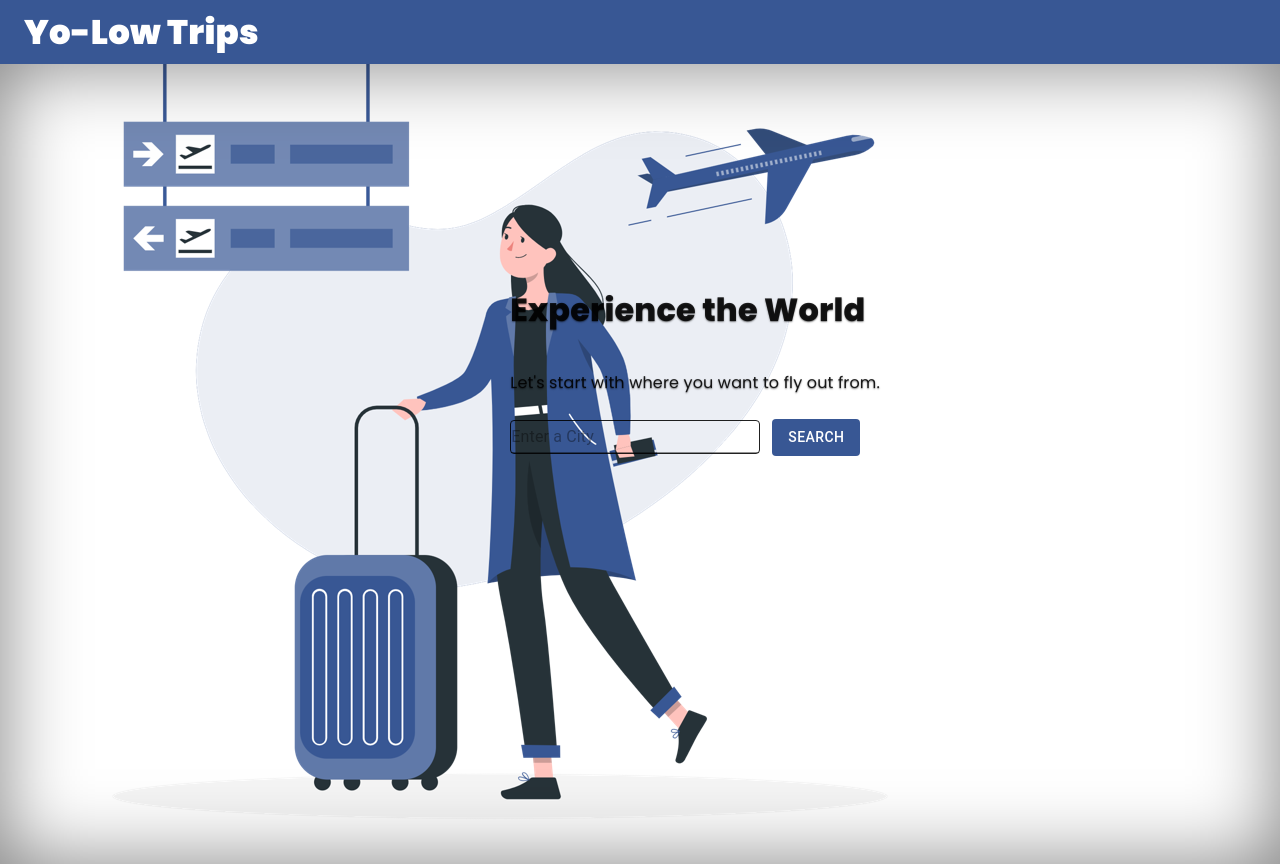
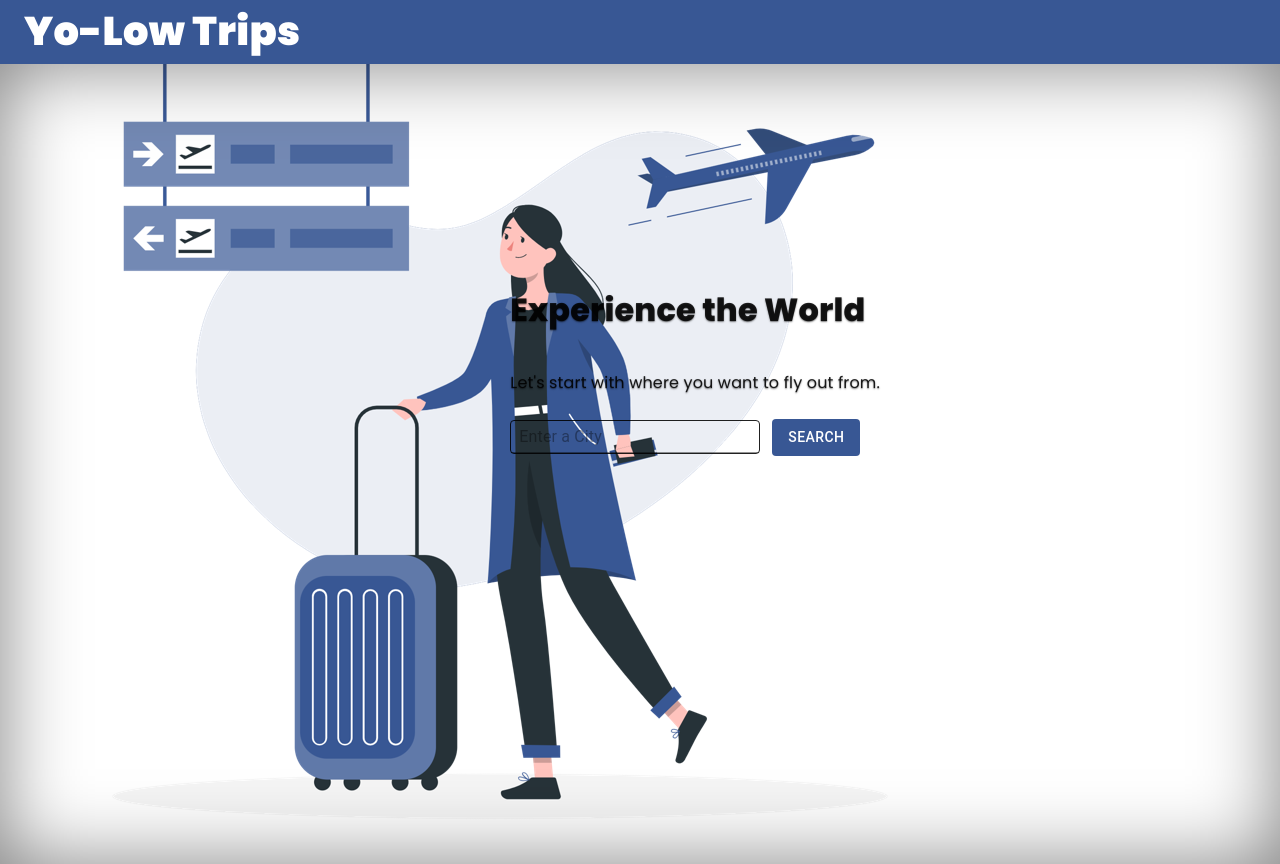
Before and after one commit to Charlesdigital/Yo-Low-Trips, a React (Create React App) app in the folder frontend/: page /search in a window 1280 px wide. Built offline with nearby package versions, Linux system fonts and the light colour scheme.

Commit message:
fix bugs and small design bugs

```diff
--- a/frontend/src/components/Flights.css
+++ b/frontend/src/components/Flights.css
@@ -30,7 +30,7 @@
 .textHeading {
     display: flex;
     justify-content: center;
-    width: 800px;
+    width: 100%;
     background-color: #385794;
     font-size: 24px;
     color: white;
--- a/frontend/src/components/Flights.jsx
+++ b/frontend/src/components/Flights.jsx
@@ -223,7 +223,7 @@ export default function Flights(props) {
               <Grid item xs={12} sm={6} md={3} key={index} height="100%" alignItems="stretch">
                 <Card  sx={{height:"400px"}}>
                   <CardContent className="cards">
-                    <Typography gutterBottom variant="h5">
+                    <Typography gutterBottom variant="h5" sx={{ minHeight: '71px' }}>
                       <span className="pop">{airportNamesLookup[flight.destination] ? `${airportNamesLookup[flight.destination]} - ${flight.destination}` : flight.destination}</span>
                       <Divider />
                     </Typography>
@@ -242,11 +242,6 @@ export default function Flights(props) {
                   </CardContent>
 
                   <CardContent className="cards">
-                    <Button
-                      size="small"
-                      color="primary"
-                      onClick={() => handleAdd(flight)}
-                    />
                     {flight.favourited === false ? (
                       <Button
                         size="small"
--- a/frontend/src/components/InputCity.jsx
+++ b/frontend/src/components/InputCity.jsx
@@ -58,7 +58,7 @@ export default function InputCity(props) {
               onChange={(event)=> {
                 setCity(event.target.value);
               }}
-              sx={{ border: 1, borderRadius: 1, width: 250 }}
+              sx={{ border: 1, borderRadius: 1, width: 250, paddingLeft: 1 }}
             />
             <Button
               className="searchButton"
--- a/frontend/src/styles/Navbar.css
+++ b/frontend/src/styles/Navbar.css
@@ -1,6 +1,7 @@
 @import url('https://fonts.googleapis.com/css2?family=Poppins:wght@100;200;400;800;900&display=swap');
 .MuiTypography-root.MuiTypography-h4.MuiTypography-noWrap.Brand {
   font-family: 'Poppins', sans-serif;
+  font-size: 40px;
   font-weight: 900;
 }
 
```
